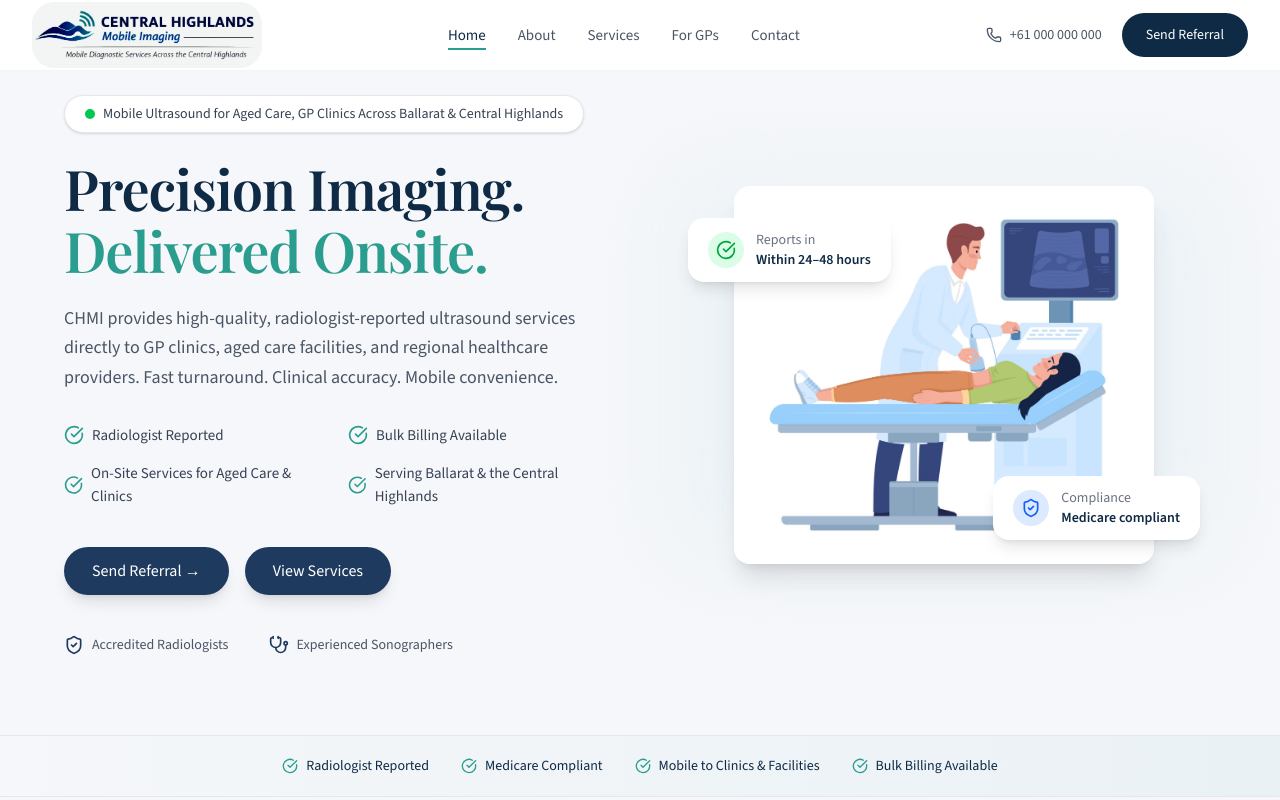
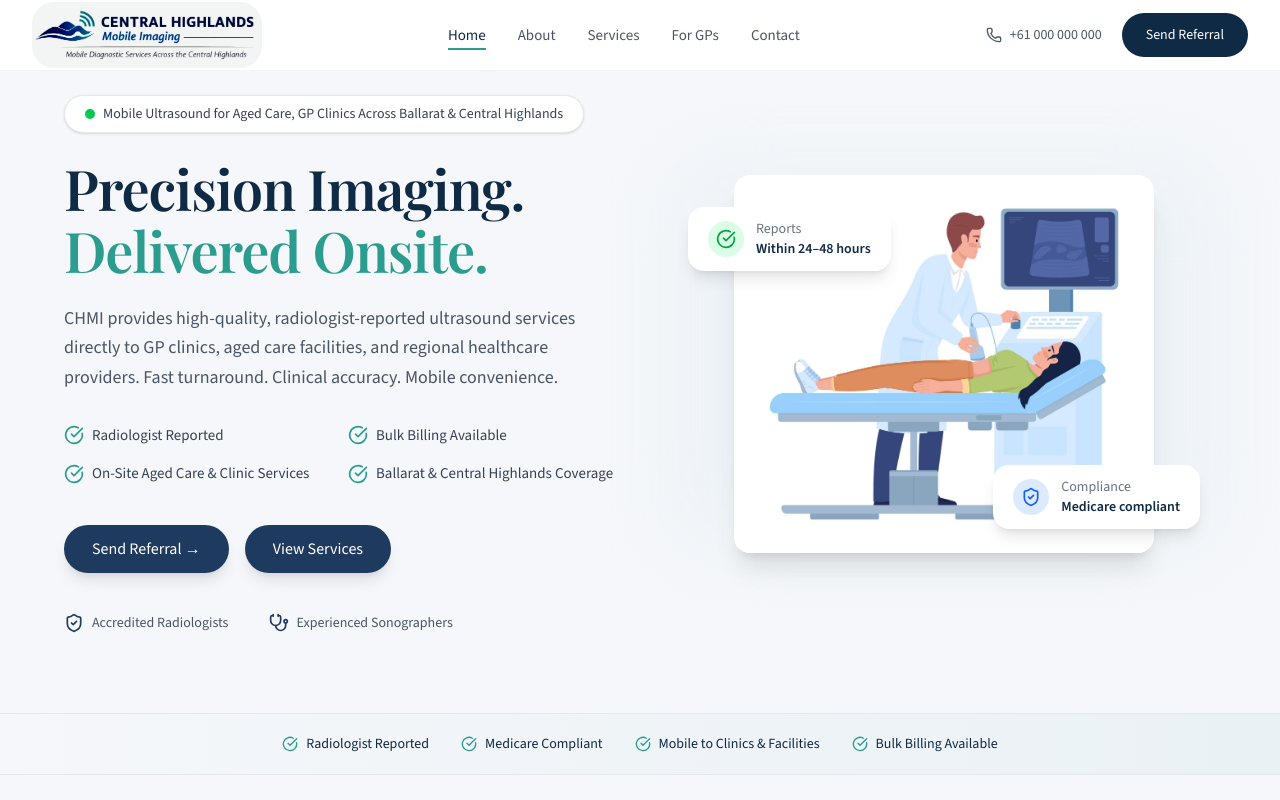
Before and after one commit to Anon7438/chmi-website, a Next.js app: page / in a window 1280 px wide. Shown: the top 800 px of the page. Built offline with nearby package versions, Linux system fonts and the light colour scheme; a web font is replaced by a local one.

Commit message:
minor fixes

```diff
--- a/src/app/components/HeroSection.js
+++ b/src/app/components/HeroSection.js
@@ -47,16 +47,15 @@ export default function Hero() {
               {[
                 "Radiologist Reported",
                 "Bulk Billing Available",
-                "On-Site Services for Aged Care & Clinics",
-                "Serving Ballarat & the Central Highlands",
+                "On-Site Aged Care & Clinic Services",
+                "Ballarat & Central Highlands Coverage",
               ].map((item, i) => (
-                <div key={i} className="flex items-center gap-2">
-                  <CheckCircle className="text-[#2A9D8F] w-5 h-5" />
-                  {item}
+                <div key={i} className="flex items-center gap-2 whitespace-nowrap">
+                  <CheckCircle className="text-[#2A9D8F] w-5 h-5 shrink-0" />
+                  <span>{item}</span>
                 </div>
               ))}
             </div>
-
             {/* BUTTONS */}
             <div className="mt-10 flex gap-4">
 
@@ -113,7 +112,7 @@ export default function Hero() {
               </div>
 
               <div className="text-sm">
-                <p className="text-gray-500">Reports in</p>
+                <p className="text-gray-500">Reports</p>
                 <p className="font-semibold text-[#0F2A44]">
                   Within 24–48 hours
                 </p>
```
